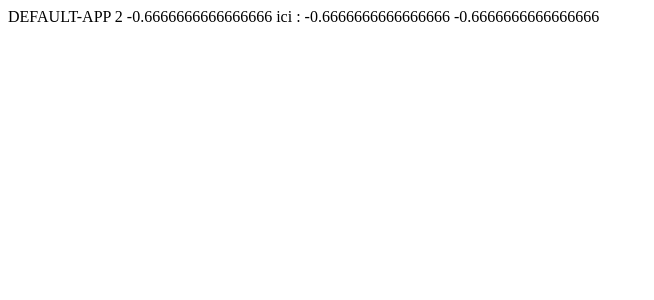
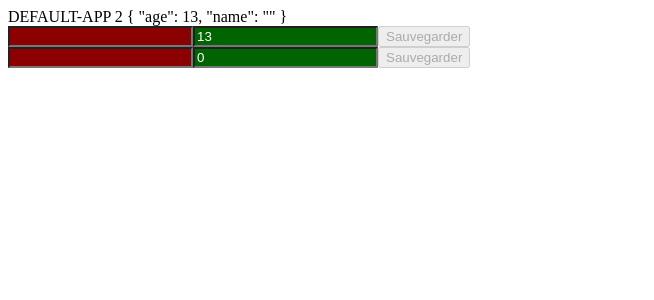
Before and after one commit to devtobecurious/sigma-formation-angular-24032025, an Angular app in the folder hp-wiki/: page / in a window 1280 px wide. Shown: the top 300 px of the page, without its empty margins (0-654 px from the left). Built offline with nearby package versions, Linux system fonts and the light colour scheme.

Commit message:
feat: formbuilder et tdf

```diff
--- a/hp-wiki/projects/default-app/src/app/app.component.html
+++ b/hp-wiki/projects/default-app/src/app/app.component.html
@@ -1,6 +1,8 @@
 {{ titleParentMaj()}}
 
-<sig-discover-obs></sig-discover-obs>
+<sig-add-person></sig-add-person>
+
+<!-- <sig-discover-obs></sig-discover-obs> -->
 
 
 
--- a/hp-wiki/projects/default-app/src/app/app.component.ts
+++ b/hp-wiki/projects/default-app/src/app/app.component.ts
@@ -6,10 +6,11 @@ import { GetAllPersonsService } from './features/persons/services/get-all-person
 import { LoggerService } from './shared/tools/logger.service';
 import { DisplayWeatherComponent } from "./shared/ui/weather/components/display-weather/display-weather.component";
 import { DiscoverObsComponent } from './learning/discover-obs/discover-obs.component';
+import { AddPersonComponent } from "./features/persons/components/add-person/add-person.component";
 
 @Component({
   selector: 'app-root',
-  imports: [ListPersonsComponent, ListCreaturesComponent, DisplayWeatherComponent, DiscoverObsComponent, DisplayWeatherComponent],
+  imports: [ListPersonsComponent, ListCreaturesComponent, DisplayWeatherComponent, DiscoverObsComponent, DisplayWeatherComponent, AddPersonComponent],
   templateUrl: './app.component.html',
   styleUrl: './app.component.css',
   providers: [GetAllPersonsService]
--- /dev/null
+++ b/hp-wiki/projects/default-app/src/app/features/persons/components/add-person/add-person.component.css
@@ -0,0 +1,9 @@
+input.ng-valid {
+    background-color: darkgreen;
+    color: white;
+}
+
+input.ng-invalid {
+    background-color: darkred;
+    color: white;
+}
--- /dev/null
+++ b/hp-wiki/projects/default-app/src/app/features/persons/components/add-person/add-person.component.html
@@ -0,0 +1,19 @@
+{{item | json}}
+
+<form #addForm="ngForm" (ngSubmit)="saveTdf()">
+    <input name="name" type="text" required [(ngModel)]="item.name" >
+    <input name="age" type="number" min="10" required [(ngModel)]="item.age" >
+
+    <button [disabled]="!addForm.form.valid" type="submit">Sauvegarder</button>
+</form>
+
+<form [formGroup]="rxAddForm" (ngSubmit)="saveReactive()">
+    <input type="text" formControlName="name"  >
+    <input name="age" type="number" formControlName="age" >
+
+    @if(isNameValid) {
+        <i>Email requis</i>
+    }
+
+    <button type="submit" [disabled]="rxAddForm.invalid">Sauvegarder</button>
+</form>
--- /dev/null
+++ b/hp-wiki/projects/default-app/src/app/features/persons/components/add-person/add-person.component.ts
@@ -0,0 +1,71 @@
+import { Component, inject, viewChild, ViewEncapsulation } from '@angular/core';
+import { FormBuilder, FormsModule, NgForm, ReactiveFormsModule, Validators } from '@angular/forms';
+import { initialValue, Person } from '../../models';
+import { HttpClient } from '@angular/common/http';
+import { JsonPipe } from '@angular/common';
+import { debounceTime, distinctUntilChanged, pairwise } from 'rxjs';
+import { takeUntilDestroyed } from '@angular/core/rxjs-interop';
+
+@Component({
+  selector: 'sig-add-person',
+  imports: [FormsModule, ReactiveFormsModule, JsonPipe],
+  templateUrl: './add-person.component.html',
+  styleUrl: './add-person.component.css',
+  encapsulation: ViewEncapsulation.Emulated
+})
+export class AddPersonComponent {
+
+
+//#region ReactiveForm
+private readonly formBuilder = inject(FormBuilder)
+rxAddForm = this.formBuilder.nonNullable.group({
+  name: ['', [Validators.required, Validators.minLength(1)]],
+  age: [0, [Validators.minLength(1)]],
+  medical: this.formBuilder.group({
+
+  })
+})
+
+private watchForm = this.rxAddForm.valueChanges
+.pipe(
+  debounceTime(500),
+  distinctUntilChanged(),
+  pairwise(),
+  takeUntilDestroyed()
+)
+//#endregion
+
+ngOnInit(): void {
+
+  this.watchForm.subscribe({
+    next: item => console.info(item[0].age !== item[1].age)
+  })
+}
+
+//#region Properties
+get isNameValid(): boolean | undefined {
+  return this.rxAddForm.get('name')?.valid
+}
+//#endregion
+
+//#region  FormsModule
+  item = initialValue
+  private readonly http = inject(HttpClient)
+  addForm = viewChild.required<NgForm>('addForm')
+  //#endregion
+
+  saveReactive(): void {
+
+    const item = this.rxAddForm.value as Person
+    //this.rxAddForm.patchValue({name: ''})
+  }
+
+  saveTdf(): void {
+    //if(this.addForm().)
+
+    this.http.post<Person>('url/person', this.item).subscribe({
+      next: result => console.info('ajout reussi', result),
+      complete: () => console.info('fin requete assurément')
+    })
+  }
+}
--- a/hp-wiki/projects/default-app/src/app/features/persons/models/index.ts
+++ b/hp-wiki/projects/default-app/src/app/features/persons/models/index.ts
@@ -2,9 +2,15 @@
  * Person model definition with name and age properties
  */
 export interface Person {
-    id: number
+    id?: number
     name: string
     age: number
 }
 
+export const initialValue: Person = {
+    age: 13,
+    name: ''
+}
+
+
 export type PersonList = Person[]
```
Also changed, not shown: 1 other file (tests, documents, lock files or other folders).
